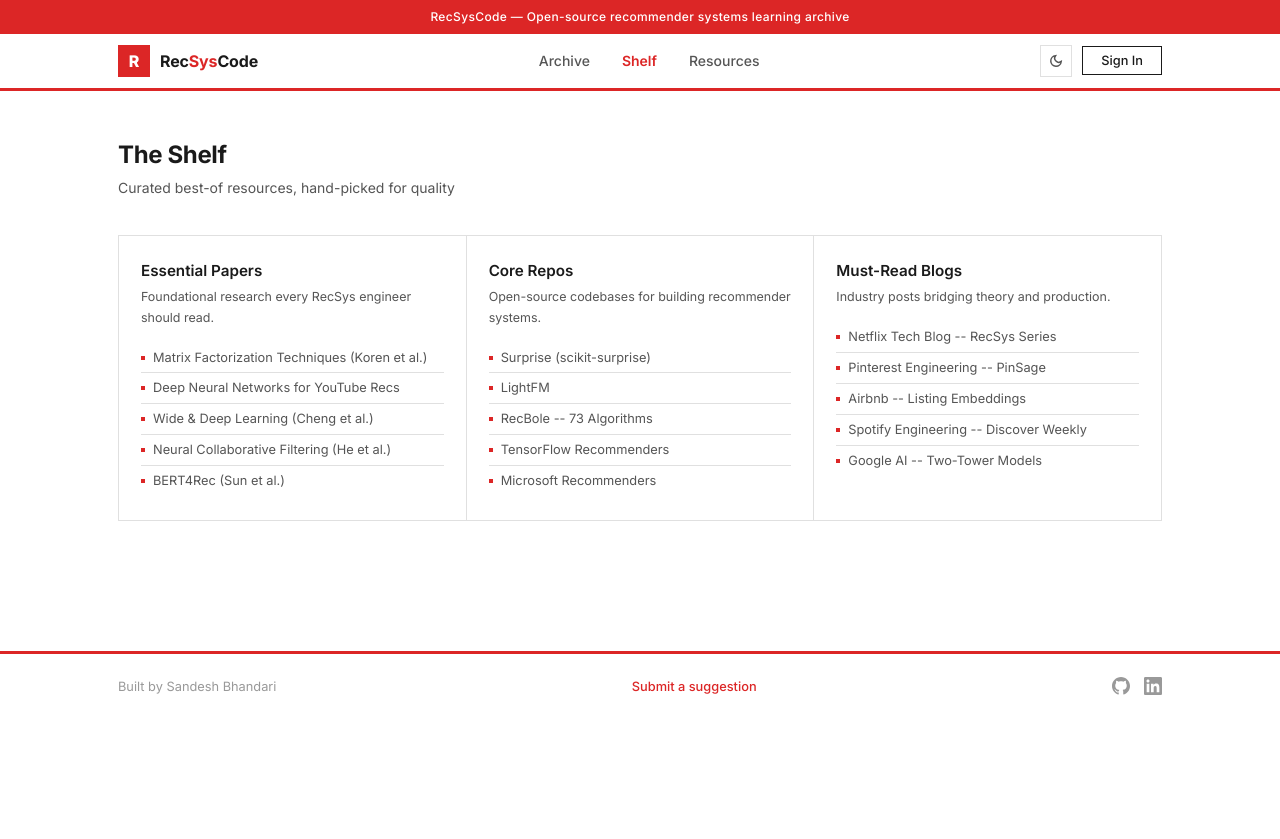
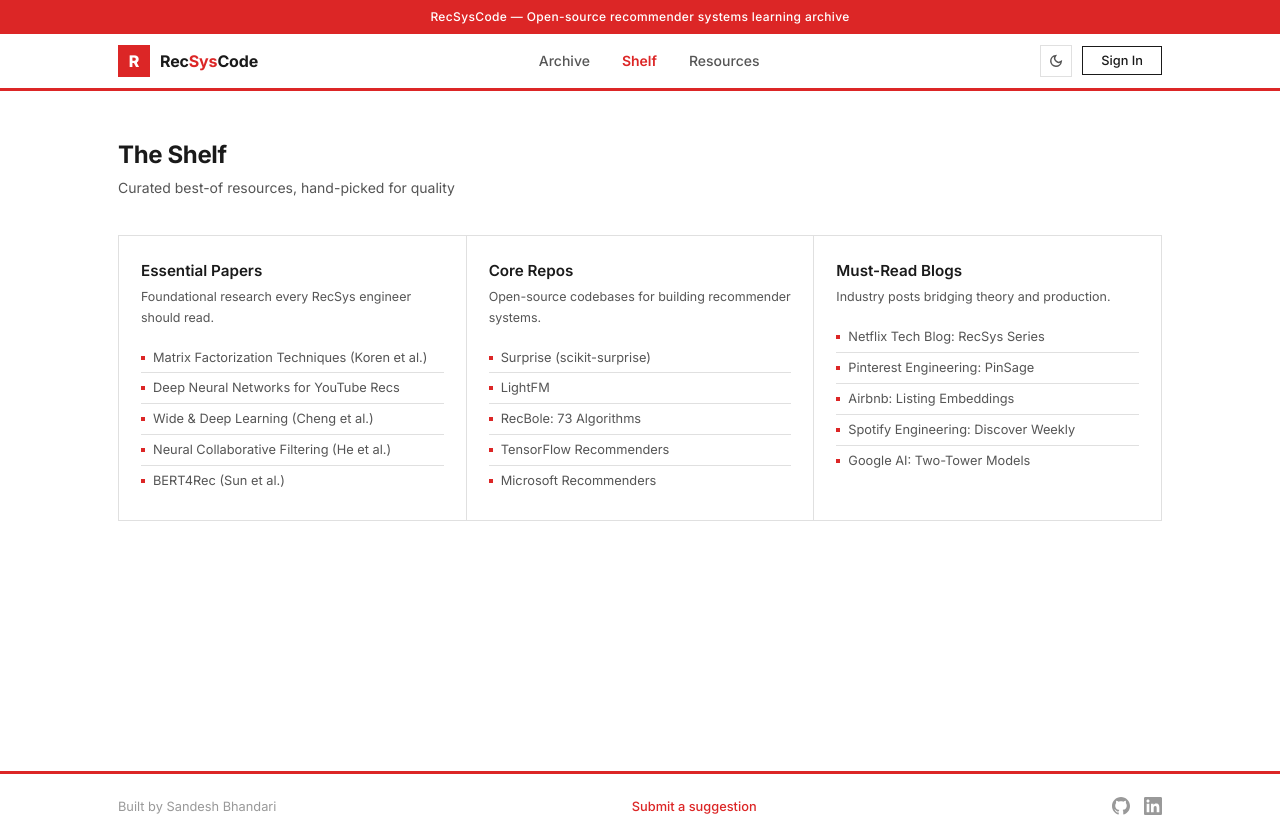
Before and after one commit to sandesh-bhandari-dev/recsyscode-com, a Next.js app: page /shelf in a window 1280 px wide. Before the commit the page ends 800 px from the top, so only its background shows below. Built offline with nearby package versions, Linux system fonts and the light colour scheme.

Commit message:
Fix footer height, folder card cursor, shelf dashes

```diff
--- a/src/app/globals.css
+++ b/src/app/globals.css
@@ -184,7 +184,7 @@
 .folder-card {
   padding: 24px 22px; background: var(--bg-card);
   cursor: pointer; transition: all var(--transition);
-  position: relative;
+  position: relative; user-select: none;
 }
 .folder-card:hover { background: var(--bg-hover); }
 .folder-card h3 { font-size: 1rem; margin-bottom: 6px; padding-right: 90px; font-weight: 600; }
@@ -324,6 +324,8 @@
 .problem-link:hover .pla { opacity: 1; transform: translateX(2px); }
 .mastery-table tbody tr { cursor: pointer; transition: background var(--transition); }
 .mastery-table tbody tr:hover td { background: var(--bg-hover); }
+main { min-height: calc(100vh - 120px); display: flex; flex-direction: column; }
+.section-wrap { flex: 1; }
 .project-badge { font-size: 0.62rem; font-weight: 600; background: var(--accent-orange); color: #fff; padding: 1px 6px; margin-left: 6px; vertical-align: middle; }
 
 /* SHELF */
--- a/src/components/Shelf.js
+++ b/src/components/Shelf.js
@@ -18,7 +18,7 @@
     links: [
       { label: 'Surprise (scikit-surprise)', url: 'https://github.com/NicolasHug/Surprise' },
       { label: 'LightFM', url: 'https://github.com/lyst/lightfm' },
-      { label: 'RecBole -- 73 Algorithms', url: 'https://github.com/RUCAIBox/RecBole' },
+      { label: 'RecBole: 73 Algorithms', url: 'https://github.com/RUCAIBox/RecBole' },
       { label: 'TensorFlow Recommenders', url: 'https://github.com/tensorflow/recommenders' },
       { label: 'Microsoft Recommenders', url: 'https://github.com/microsoft/recommenders' },
     ],
@@ -27,11 +27,11 @@
     title: 'Must-Read Blogs',
     desc: 'Industry posts bridging theory and production.',
     links: [
-      { label: 'Netflix Tech Blog -- RecSys Series', url: 'https://netflixtechblog.com/tagged/recommendations' },
-      { label: 'Pinterest Engineering -- PinSage', url: 'https://medium.com/pinterest-engineering' },
-      { label: 'Airbnb -- Listing Embeddings', url: 'https://medium.com/airbnb-engineering/listing-embeddings-in-search-ranking-59632227b132' },
-      { label: 'Spotify Engineering -- Discover Weekly', url: 'https://engineering.atspotify.com/2023/01/content-sequencing/' },
-      { label: 'Google AI -- Two-Tower Models', url: 'https://blog.google/products/search/search-on-2022/' },
+      { label: 'Netflix Tech Blog: RecSys Series', url: 'https://netflixtechblog.com/tagged/recommendations' },
+      { label: 'Pinterest Engineering: PinSage', url: 'https://medium.com/pinterest-engineering' },
+      { label: 'Airbnb: Listing Embeddings', url: 'https://medium.com/airbnb-engineering/listing-embeddings-in-search-ranking-59632227b132' },
+      { label: 'Spotify Engineering: Discover Weekly', url: 'https://engineering.atspotify.com/2023/01/content-sequencing/' },
+      { label: 'Google AI: Two-Tower Models', url: 'https://blog.google/products/search/search-on-2022/' },
     ],
   },
 ];
```
